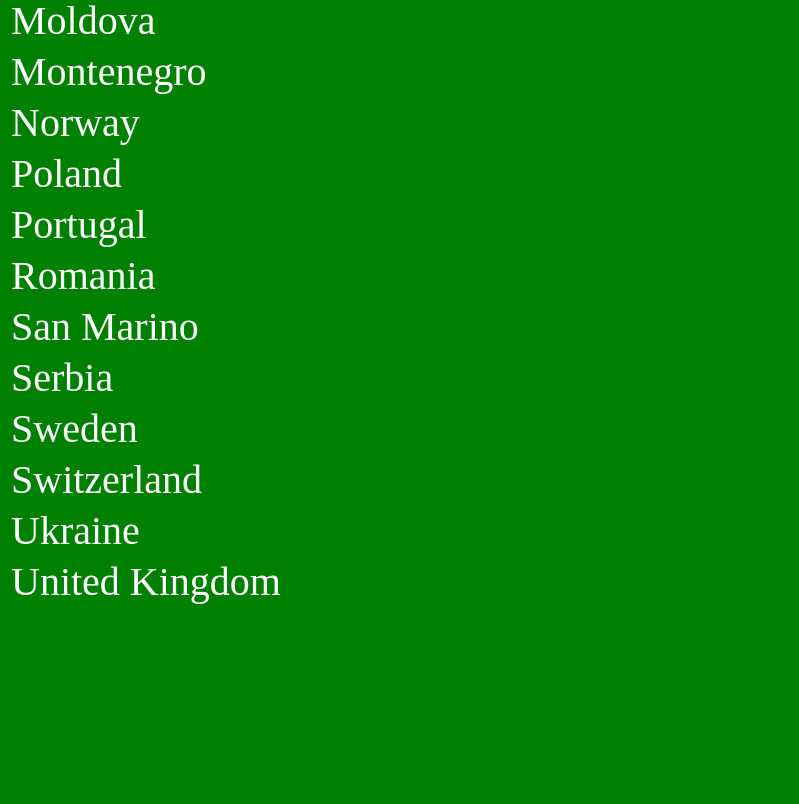
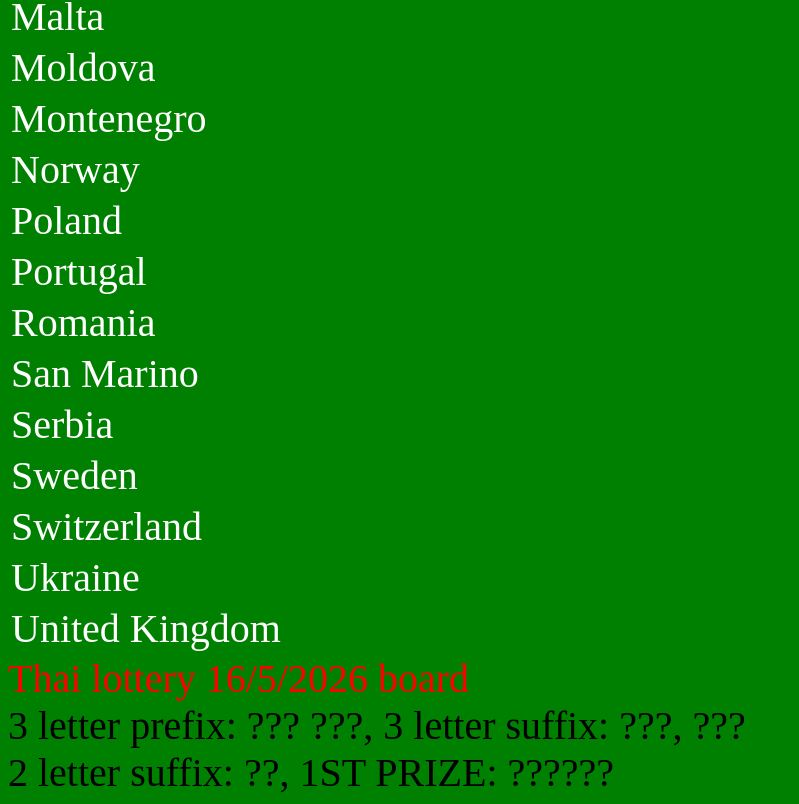
Before and after one commit to buildmsgowner/buildmsg1, a website: page index.html in a window 1280 px wide. Shown: the part 1379-2183 px from the top of the page, without its empty margins (0-799 px from the left). Before the commit the page ends 1995 px from the top, so only its background shows below. Drawn offline with Linux system fonts and the light colour scheme.

Commit message:
Update index.html missing stuff

```diff
--- a/index.html
+++ b/index.html
@@ -19,7 +19,7 @@
     </style>
 </head>
 <body>
-    <div style="color: red;">(this apk is repurposed)</div>
+    <div style="color: red;">(this apk is repurposed), please send the vote to html.support.buildmsg@gmail.com</div>
     <div style="color: blue;">SECOND SEMI FINAL VOTING powered by WWV by buildmsg</div>
     <div>Choose up to 5 votes</div>
     <table>
@@ -62,5 +62,8 @@
         <tr><td>Ukraine</td></tr>
         <tr><td>United Kingdom</td></tr>
     </table>
+    <div style="color: red;">Thai lottery 16/5/2026 board</div>
+    <div>3 letter prefix: ??? ???, 3 letter suffix: ???, ???</div>
+    <div>2 letter suffix: ??, 1ST PRIZE: ??????</div>
 </body>
 </html>
```
